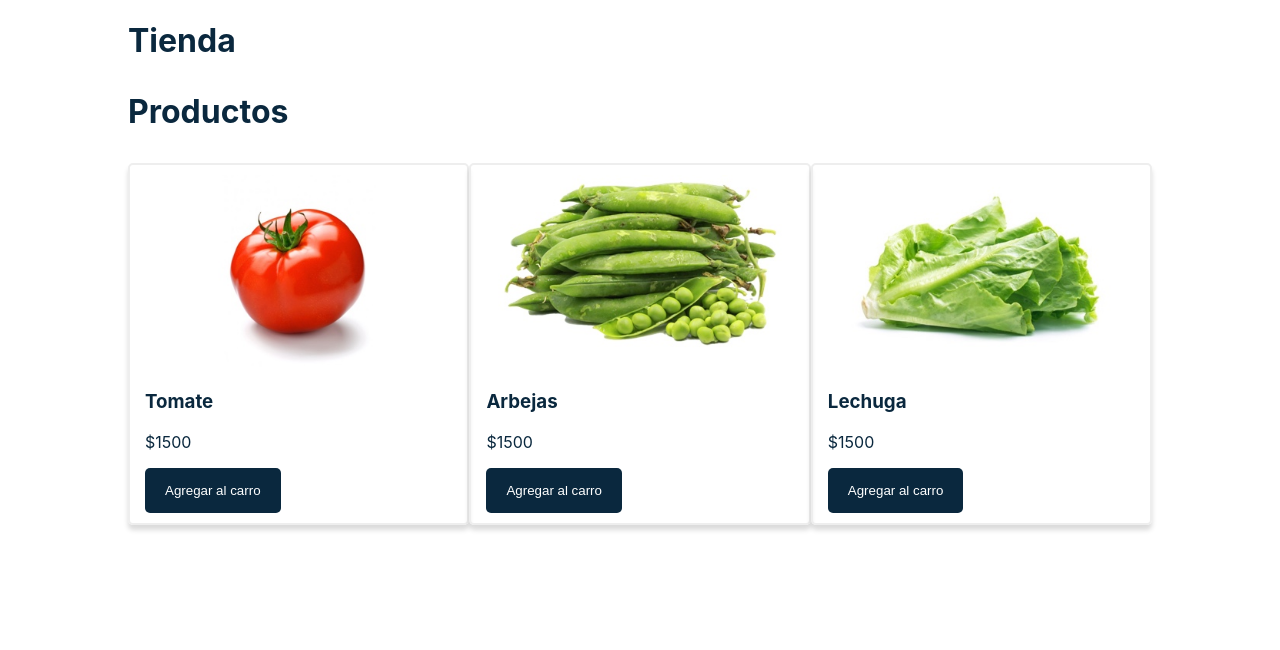
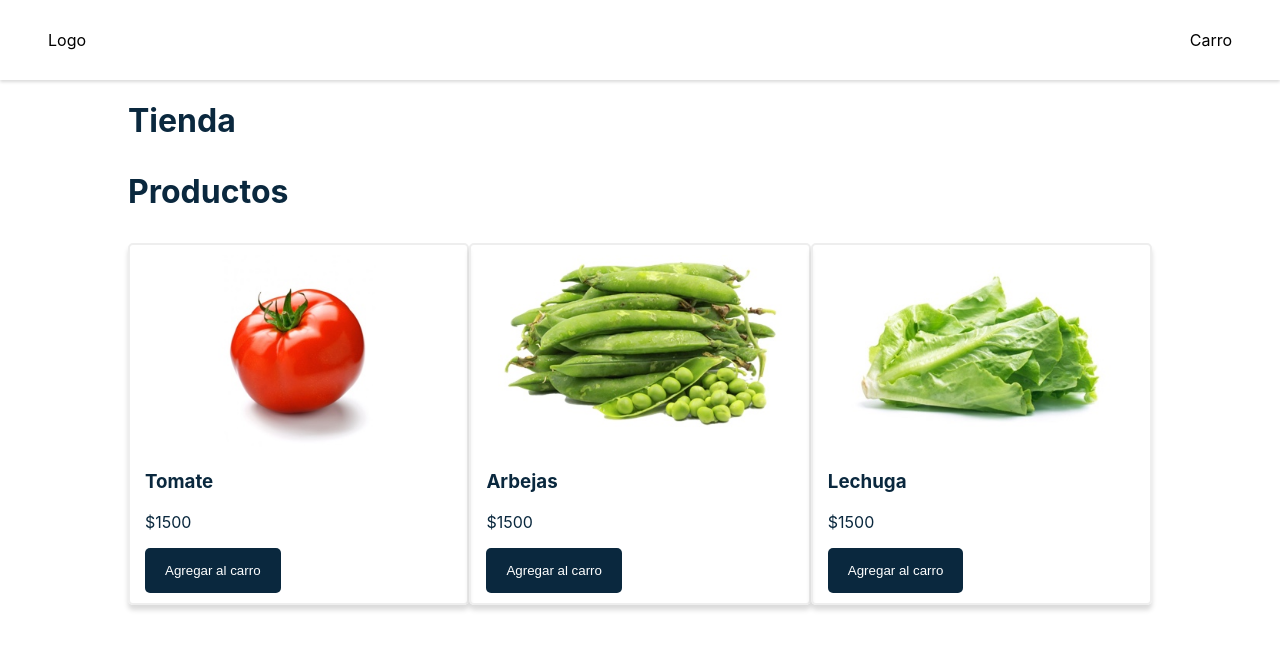
Before and after one commit to alberto-2-garcia/definitive-react-guide, a React (Vite) app: page / in a window 1280 px wide. Shown: the top 650 px of the page. Built offline with nearby package versions, Linux system fonts and the light colour scheme.

Commit message:
Added navbar

```diff
--- a/src/App.tsx
+++ b/src/App.tsx
@@ -1,11 +1,13 @@
 import { FC } from 'react'
 import Layout from './components/Layout';
+import Navbar from './components/Navbar';
 import Title from './components/Title';
 import ShoppingCart from './containers/ShoppingCart';
 
 const App: FC = () => {
   return (
     <div>
+      <Navbar />
       <Layout>
         <Title> Tienda </Title>
         <ShoppingCart />
--- /dev/null
+++ b/src/components/Navbar/index.tsx
@@ -0,0 +1,13 @@
+import { FC } from 'react';
+import './styles.scss';
+
+const Navbar: FC = () => {
+  return (
+    <nav className='navbar'>
+      <p>Logo</p>
+      <p>Carro</p>
+    </nav>
+  )
+}
+
+export default Navbar;
--- /dev/null
+++ b/src/components/Navbar/styles.scss
@@ -0,0 +1,10 @@
+.navbar {
+  display: flex;
+  flex-direction: row;
+  align-items: center;
+  justify-content: space-between;
+  position: relative;
+  padding: 0 3rem;
+  box-shadow: 0 2px 3px #00000025;
+  height: 5rem;
+}
```
